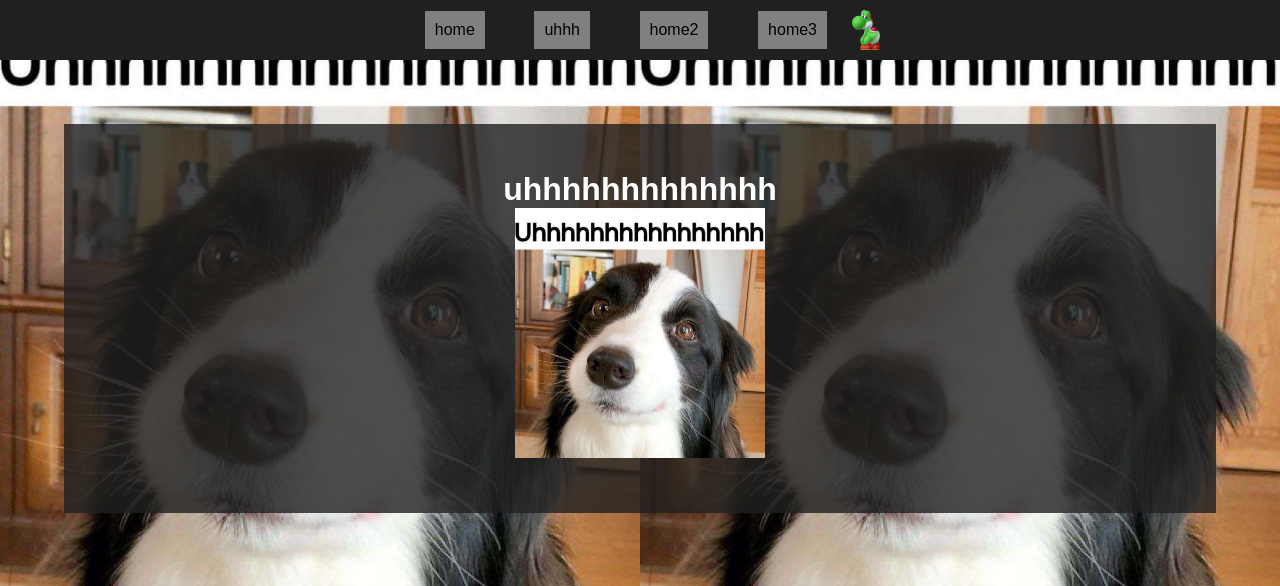
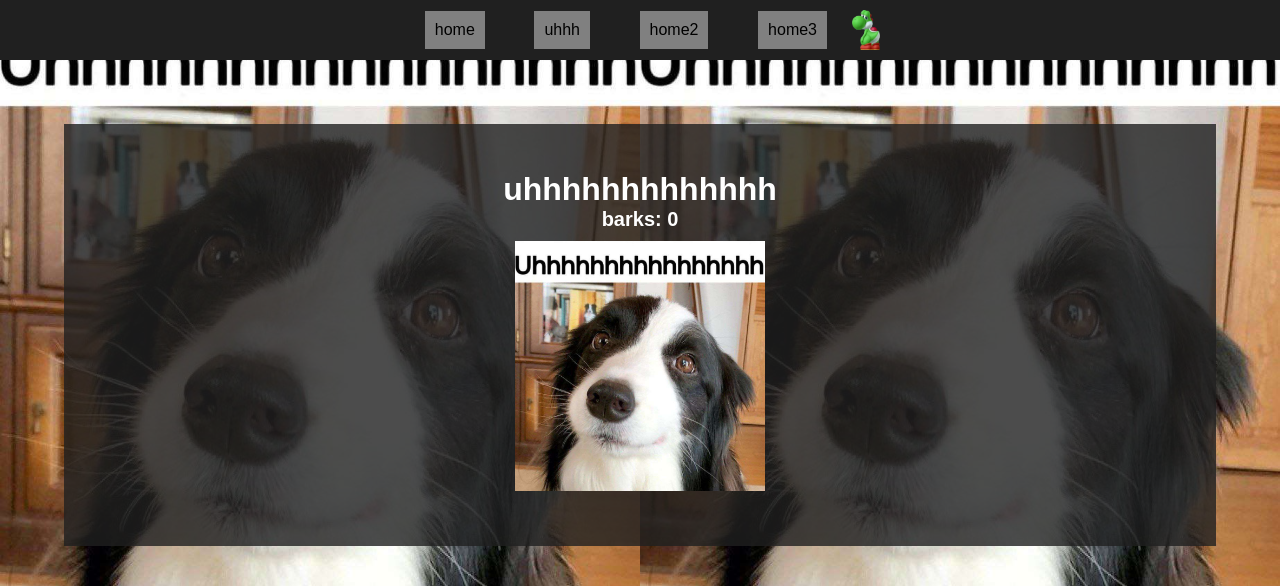
Before and after one commit to CasIsTired/casistired.github.io, a PHP site: page /page2.html in a window 1280 px wide. Shown: the top 586 px of the page. Run offline with PHP 8.4, Linux system fonts and the light colour scheme.

Commit message:
bark counter

```diff
--- a/page2.html
+++ b/page2.html
@@ -17,6 +17,7 @@
     <div class="header">
         <div class="title">
             <h1>uhhhhhhhhhhhhh<br>
+                <div id="counter" class="counter">barks: 0</div>
                 <img class="clickable" id="btnLeft" src="media/uhhh.jpg" height="250" width="250" onclick="playSoundEffect()">
             </h1>
         </div>
@@ -38,9 +39,12 @@
 
 <audio id="soundEffect" src="media/bark.mp3"></audio>
 <script>
+    let count = 0;
     function playSoundEffect() {
         const soundEffect = document.getElementById('soundEffect');
-        soundEffect.currentTime = 0; // Reset the audio to the start
+        soundEffect.currentTime = 0;
         soundEffect.play();
+        count++;
+        document.getElementById('counter').textContent = `barks: ${count}`;
     }
 </script>
--- a/styling/uhhh.css
+++ b/styling/uhhh.css
@@ -45,6 +45,11 @@ body{
     cursor: pointer;
 }
 
+.counter{
+    font-size: 20px;
+    margin-bottom: 10px;
+}
+
 #btnLeft:active {
     width: 230px;
     height: 230px;
```
